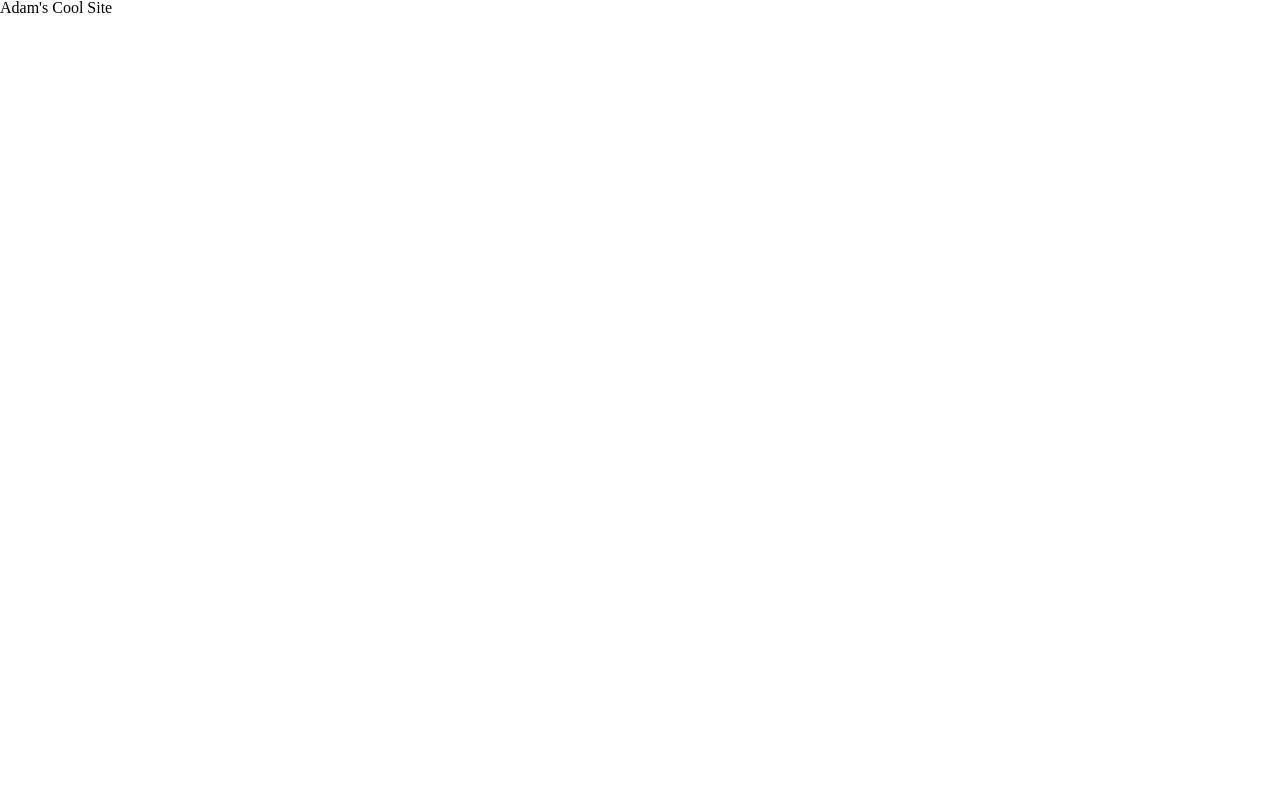
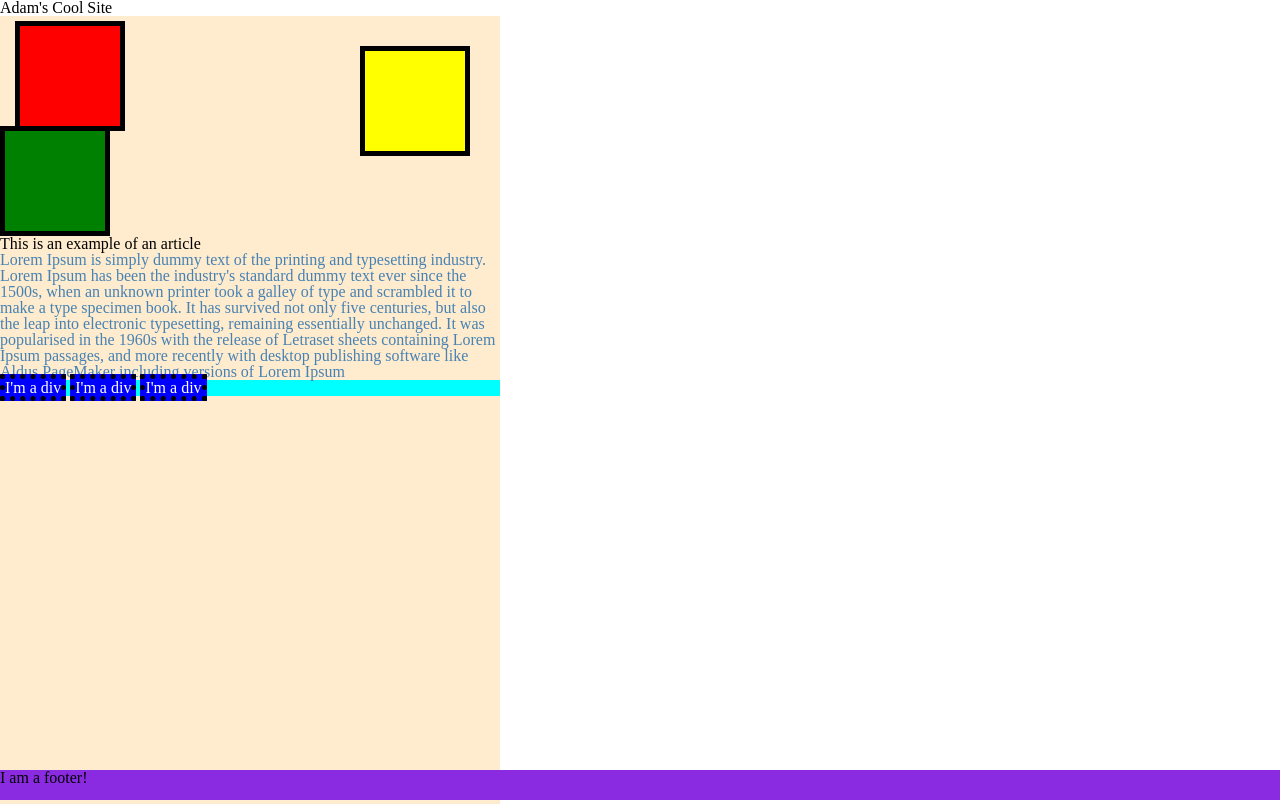
Before and after one commit to AdamCox15/HTML-CSS-Demo-2, a plain HTML site: page sandbox/index.html in a window 1280 px wide. Shown: the top 804 px of the page. Drawn offline with Linux system fonts and the light colour scheme.

Commit message:
Second push while fallowing demo

```diff
--- a/sandbox/index.html
+++ b/sandbox/index.html
@@ -5,9 +5,30 @@
     <meta http-equiv="X-UA-Compatible" content="IE=edge">
     <meta name="viewport" content="width=device-width, initial-scale=1.0">
     <link rel="stylesheet" href="reset.css">
+    <link rel="stylesheet" href="styles.css">
     <title>My Fun Site</title>
 </head>
 <body>
     <h1>Adam's Cool Site</h1>
+
+    <div>
+        <div class="children" id="box1"></div>
+        <div class="children" id="box2"></div>
+        <div class="children" id="box3"></div>
+
+        <section>
+            <p>This is an example of an article</p>
+            <article>Lorem Ipsum is simply dummy text of the printing and typesetting industry. Lorem Ipsum has been the industry's standard dummy text ever since the 1500s, when an unknown printer took a galley of type and scrambled it to make a type specimen book. It has survived not only five centuries, but also the leap into electronic typesetting, remaining essentially unchanged. It was popularised in the 1960s with the release of Letraset sheets containing Lorem Ipsum passages, and more recently with desktop publishing software like Aldus PageMaker including versions of Lorem Ipsum</article>
+        </section>
+
+        <section id="inline-section">
+            <div>I'm a div</div>
+            <div>I'm a div</div>
+            <div>I'm a div</div>
+        </section>
+    </div>
+
+    <footer>I am a footer!</footer>
+
 </body>
 </html>
--- a/sandbox/styles.css
+++ b/sandbox/styles.css
@@ -0,0 +1,60 @@
+body {
+    height: 2000px;
+}
+
+
+
+body > div {
+background-color: blanchedalmond;
+position: relative;
+width: 500px;
+height: 1000px;
+}
+
+.children {
+    height: 100px;
+    width: 100px;
+    border: 5px solid black;
+}
+
+#box1 {
+background-color: red;
+position: relative;
+top: 5px;
+left: 15px;
+}
+
+#box2 {
+    background-color: yellow;
+    position: absolute;
+    top: 30px;
+    right: 30px;
+}
+#box3 {
+    background-color: green;
+    position: sticky;
+    top: 5px;;
+}
+
+div article {
+    color: steelblue;
+}
+
+#inline-section {
+    background-color: aqua;
+}
+
+#inline-section > div {
+    background-color: blue;
+    border: 5px dotted black;
+    display: inline;
+    color: white;
+}
+
+footer{
+    background-color: blueviolet;
+    position: fixed;
+    bottom: 0px;
+    width: 100%;
+    height: 30px;
+}
```
